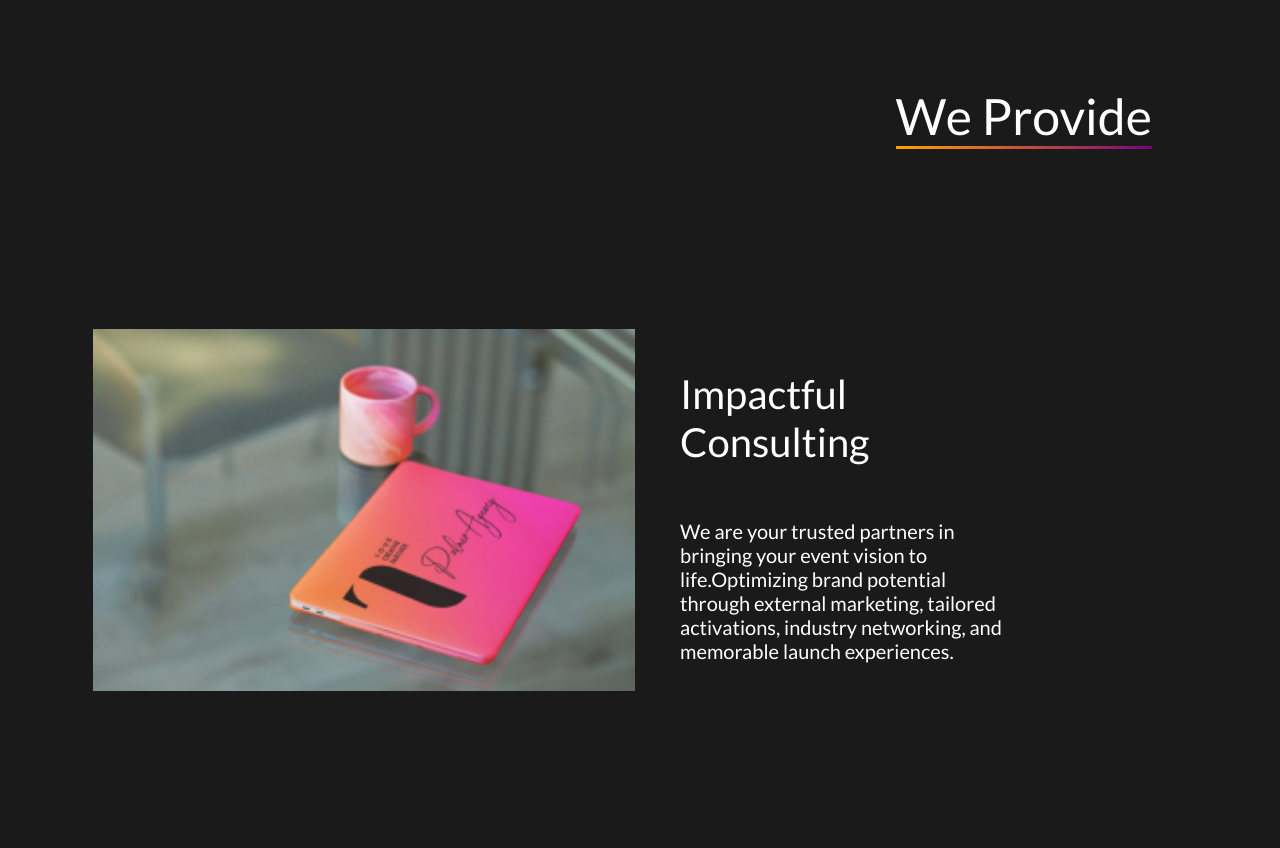
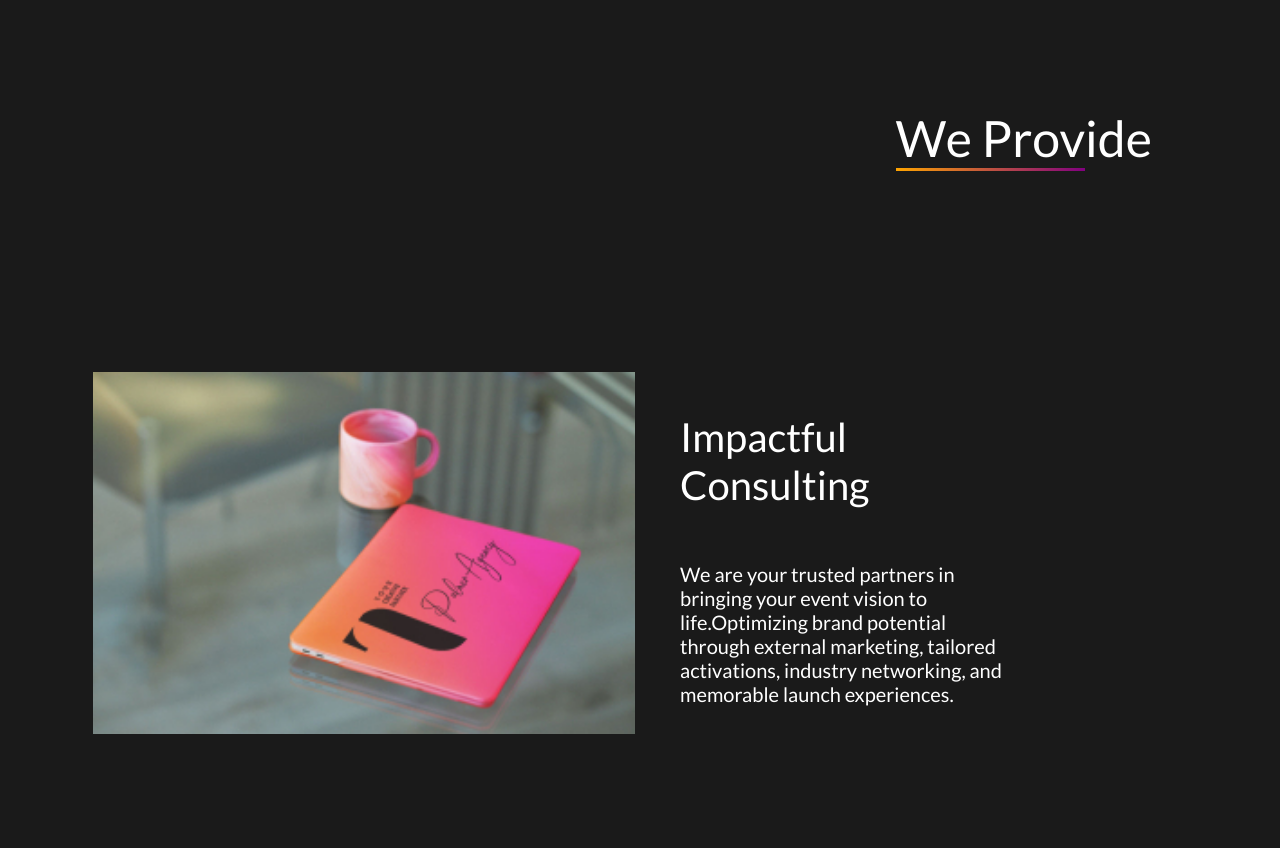
Before and after one commit to vasiltop/tpalmer, a website built with Vite: page index.html in a window 1280 px wide. Shown: the part 2268-3116 px from the top of the page. Built offline with nearby package versions, Linux system fonts and the light colour scheme.

Commit message:
fix: half underline

```diff
--- a/index.html
+++ b/index.html
@@ -65,7 +65,7 @@
 		</section>
 
 		<section id="provide-section">
-			<h1><span> We Provide </span></h1>
+			<h1><span class="gradient-underline"> We Prov</span>ide</h1>
 
 			<div class="provide-section-card">
 				<img src="/img4.jpg" alt="provide" />
--- a/src/styles.css
+++ b/src/styles.css
@@ -187,15 +187,11 @@ nav {
 	padding-top: 400px;
 }
 
-#provide-section > h1 > span {
+#provide-section > h1 {
 	color: white;
-
 	font-family: Lato;
 	font-size: 50px;
-	float: right;
-	border-image: linear-gradient(to left, #800080, orange) 1;
-	border-width: 4px;
-	border-bottom: solid;
+	margin-left: auto;
 }
 
 .provide-section-card {
```
